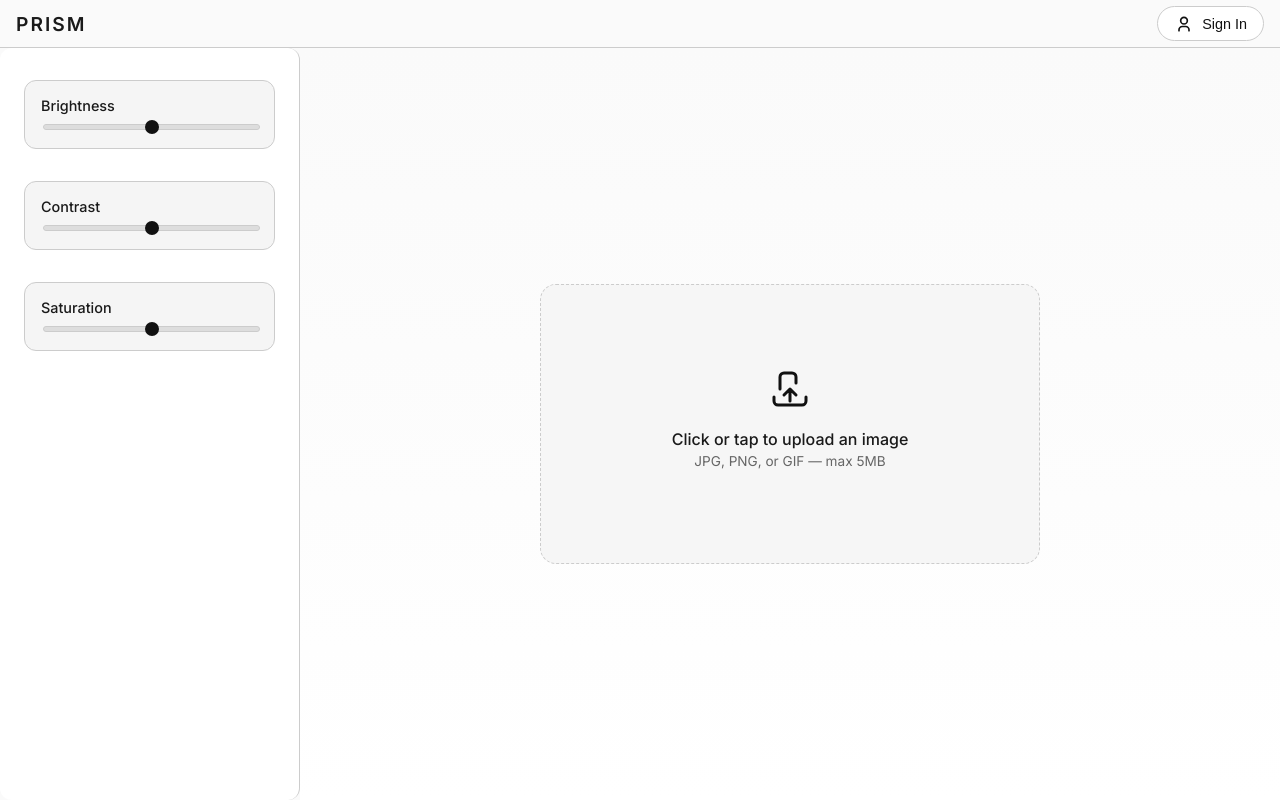
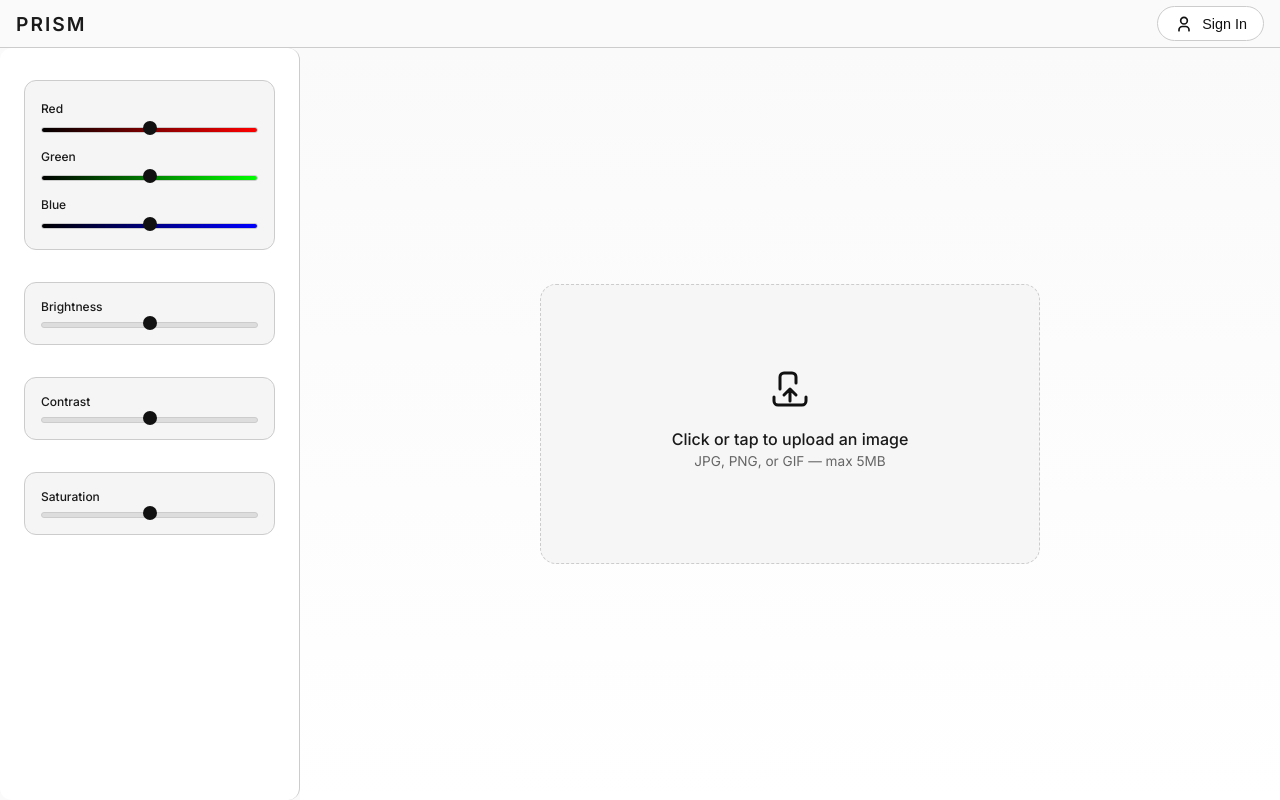
Before and after one commit to ammarqd/prism-web-app, a React (Vite) app in the folder client/: page / in a window 1280 px wide. Built offline with nearby package versions, Linux system fonts and the light colour scheme.

Commit message:
Add RGB sliders

```diff
--- a/client/src/App.jsx
+++ b/client/src/App.jsx
@@ -25,7 +25,10 @@ function App() {
   const [filters, setFilters] = useState({
     brightness: 0,
     contrast: 0,
-    saturation: 0
+    saturation: 0,
+    red: 0,
+    green: 0,
+    blue: 0
   })
   const [canvas, setCanvas] = useState(null)
   const [texture, setTexture] = useState(null)
@@ -46,34 +49,54 @@ function App() {
     img.src = imageUrl
 
     img.decode().then(() => {
-      setFilters({ brightness: 0, contrast: 0, saturation: 0 })
+      setFilters({
+        brightness: 0,
+        contrast: 0,
+        saturation: 0,
+        red: 0,
+        green: 0,
+        blue: 0
+      })
       setImage({ url: imageUrl, element: img })
-      createFilteredCanvas(img, 0, 0, 0)
+      createFilteredCanvas(img, 0, 0, 0, 0, 0, 0)
     }).catch((err) => {
       console.error('Image decode failed:', err)
     })
   }
 
-  const createFilteredCanvas = (img, brightnessValue, contrastValue, saturationValue) => {
+  const applyFiltersToCanvas = (canvasInstance, textureInstance, currentFilters) => {
+    const { brightness, contrast, saturation, red, green, blue } = currentFilters
+
+    // Curves helper to shift color channels
+    const createCurve = (bias) => [
+      [0, Math.min(1, Math.max(0, 0 + bias))],
+      [1, Math.min(1, Math.max(0, 1 + bias))]
+    ]
+
+    canvasInstance.draw(textureInstance)
+      .brightnessContrast(brightness, contrast)
+      .hueSaturation(0, saturation)
+      .curves(createCurve(red), createCurve(green), createCurve(blue))
+      .update()
+  }
+
+  const createFilteredCanvas = (img, brightness, contrast, saturation, red = 0, green = 0, blue = 0) => {
     const newCanvas = fx.canvas()
     const newTexture = newCanvas.texture(img)
     newCanvas.width = img.width
     newCanvas.height = img.height
 
-    newCanvas.draw(newTexture)
-      .brightnessContrast(brightnessValue, contrastValue)
-      .hueSaturation(0, saturationValue)
-      .update()
+    applyFiltersToCanvas(newCanvas, newTexture, {
+      brightness,
+      contrast,
+      saturation,
+      red,
+      green,
+      blue
+    })
 
     setCanvas(newCanvas)
     setTexture(newTexture)
-  }
-
-  const updateCanvasFilters = (newFilters) => {
-    canvas.draw(texture)
-      .brightnessContrast(newFilters.brightness, newFilters.contrast)
-      .hueSaturation(0, newFilters.saturation)
-      .update()
   }
 
   const handleFilterChange = (filterName, value) => {
@@ -82,7 +105,7 @@ function App() {
       [filterName]: parseFloat(value)
     }
     setFilters(newFilters)
-    updateCanvasFilters(newFilters)
+    applyFiltersToCanvas(canvas, texture, newFilters)
   }
 
   useEffect(() => {
@@ -128,11 +151,28 @@ function App() {
       <div className="layout">
         <aside className="sidebar">
 
-          <>
+          <div className="control-panel rgb-panel">
+            {['red', 'green', 'blue'].map((color) => (
+              <div key={color} className="slider-group">
+                <label className="slider-label">{color.charAt(0).toUpperCase() + color.slice(1)}</label>
+                <input
+                  className={`range-slider ${color}`}
+                  type="range"
+                  min="-0.5"
+                  max="0.5"
+                  step="0.05"
+                  value={filters[color]}
+                  onChange={(e) => handleFilterChange(color, e.target.value)}
+                  disabled={showOriginal}
+                />
+              </div>
+            ))}
+          </div>
+
           <div className="control-panel">
-              <label>Brightness</label>
+            <label className="slider-label">Brightness</label>
             <input
-                className="range-slider"
+              className="range-slider brightness"
               type="range"
               min="-0.5"
               max="0.5"
@@ -144,9 +184,9 @@ function App() {
           </div>
 
           <div className="control-panel">
-              <label>Contrast</label>
+            <label className="slider-label">Contrast</label>
             <input
-                className="range-slider"
+              className="range-slider contrast"
               type="range"
               min="-1"
               max="1"
@@ -158,9 +198,9 @@ function App() {
           </div>
 
           <div className="control-panel">
-              <label>Saturation</label>
+            <label className="slider-label">Saturation</label>
             <input
-                className="range-slider"
+              className="range-slider saturation"
               type="range"
               min="-1"
               max="1"
@@ -170,7 +210,6 @@ function App() {
               disabled={showOriginal}
             />
           </div>
-          </>
         </aside>
 
         <main className="canvas-area">
@@ -217,7 +256,6 @@ function App() {
                 Hold to Show Original
               </button>
 
-
               <img
                 src={image.url}
                 alt="original"
--- a/client/src/index.css
+++ b/client/src/index.css
@@ -156,6 +156,20 @@ html, body {
   border-radius: 12px;
 }
 
+.rgb-panel {
+  display: flex;
+  flex-direction: column;
+  gap: 0.5rem;
+}
+
+.rgb-label {
+  font-size: 0.85rem;
+  font-weight: 500;
+  color: #333;
+  margin-bottom: -0.3rem;
+  margin-top: 0.3rem;
+}
+
 .control-panel {
   background: var(--control-bg);
   padding: 1rem;
@@ -167,7 +181,7 @@ html, body {
 }
 
 .control-panel label {
-  font-size: 0.9rem;
+  font-size: 0.75rem;
   font-weight: 500;
 }
 
@@ -202,6 +216,81 @@ html, body {
 .range-slider::-webkit-slider-thumb:hover {
   transform: scale(1.2);
 }
+
+/* Red slider gradient track */
+input.range-slider.red {
+  background: linear-gradient(to right, #000000, #ff0000);
+}
+
+/* Green slider gradient track */
+input.range-slider.green {
+  background: linear-gradient(to right, #000000, #00ff00);
+}
+
+/* Blue slider gradient track */
+input.range-slider.blue {
+  background: linear-gradient(to right, #000000, #0000ff);
+}
+
+/* Basic slider styling to remove default appearance and add custom track height */
+.range-slider {
+  -webkit-appearance: none;
+  width: 100%;
+  height: 6px;
+  border-radius: 3px;
+  outline: none;
+  margin: 0;
+  padding: 0;
+}
+
+/* For WebKit browsers (Chrome, Safari) */
+.range-slider::-webkit-slider-thumb {
+  -webkit-appearance: none;
+  appearance: none;
+  width: 14px;
+  height: 14px;
+  border-radius: 50%;
+  background: var(--thumb-bg);
+  cursor: pointer;
+  transition: transform 0.2s;
+  margin-top: -4px; /* center the thumb vertically */
+  position: relative;
+  z-index: 2;
+}
+.range-slider::-webkit-slider-thumb:hover {
+  transform: scale(1.2);
+}
+
+/* For Firefox */
+.range-slider::-moz-range-thumb {
+  width: 14px;
+  height: 14px;
+  border-radius: 50%;
+  cursor: pointer;
+  transition: transform 0.2s;
+  position: relative;
+  z-index: 2;
+}
+.range-slider::-moz-range-thumb:hover {
+  transform: scale(1.2);
+}
+
+/* Remove default track styling for Firefox */
+.range-slider::-moz-range-track {
+  height: 6px;
+  border-radius: 3px;
+  background: transparent; /* we set background on input itself */
+}
+
+/* Optional: for IE */
+.range-slider::-ms-track {
+  height: 6px;
+  border-radius: 3px;
+  background: transparent;
+  border-color: transparent;
+  color: transparent;
+}
+
 
 .canvas-area {
   flex-grow: 1;
```
Lines whose indentation alone changed are shown as unchanged.
